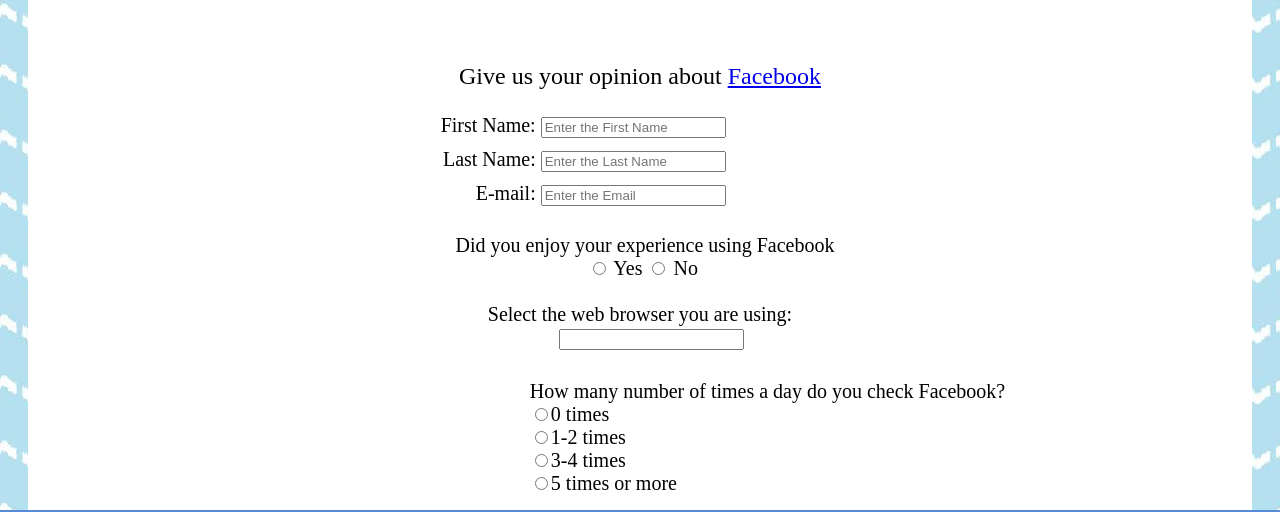
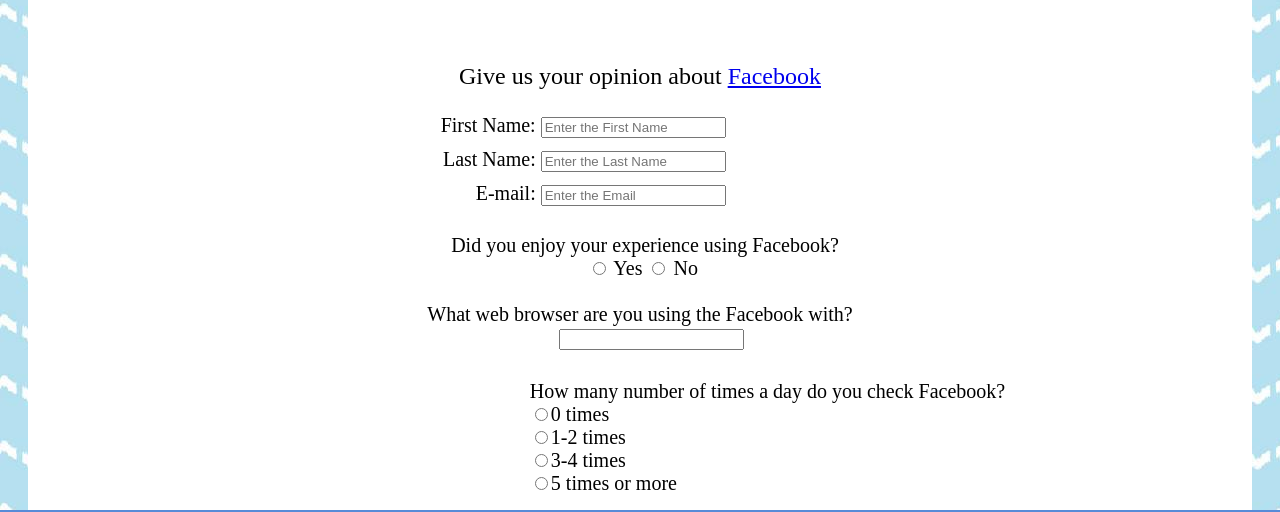
Before and after one commit to batuhan-basoglu/Questionnaire-of-the-Facebook-UI-UX-Website, a plain HTML site: page index.html in a window 1280 px wide. Shown: the part 250-762 px from the top of the page. Drawn offline with Linux system fonts and the light colour scheme; files that its build step writes are made by us from their sources; files whose address does not match are found by name.

Commit message:
Fixed the questions.

```diff
--- a/index.html
+++ b/index.html
@@ -48,7 +48,7 @@
 
                 <div class="two">
                     <form>
-                        <label id="radio">Did you enjoy your experience using Facebook</label>
+                        <label id="radio">Did you enjoy your experience using Facebook?</label>
                         <br>
                         <div style="margin-right: 4px;">
                             <input type="radio" value="yes" name="enjoy">
@@ -62,7 +62,7 @@
                 </div>
 
                 <div class="box">
-                    <label>Select the web browser you are using:</label>
+                    <label>What web browser are you using the Facebook with?</label>
                     <div style="margin-left: 22px;">
                         <form action="/action_page.php" method="get">
                             <label for="browser"></label>
```
